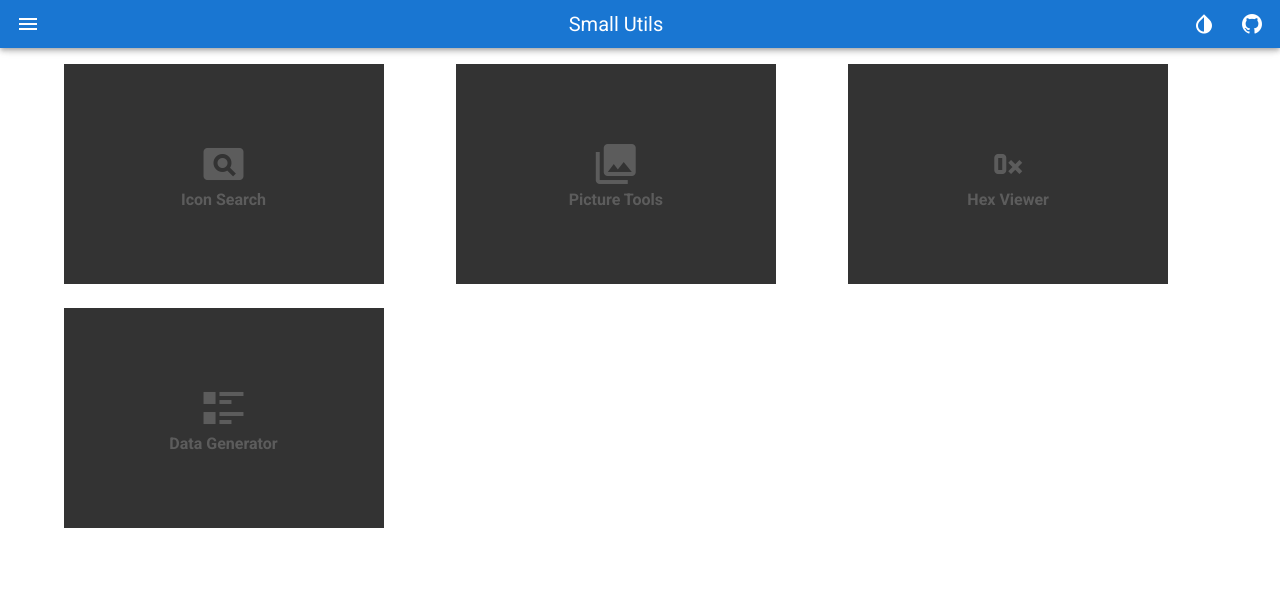
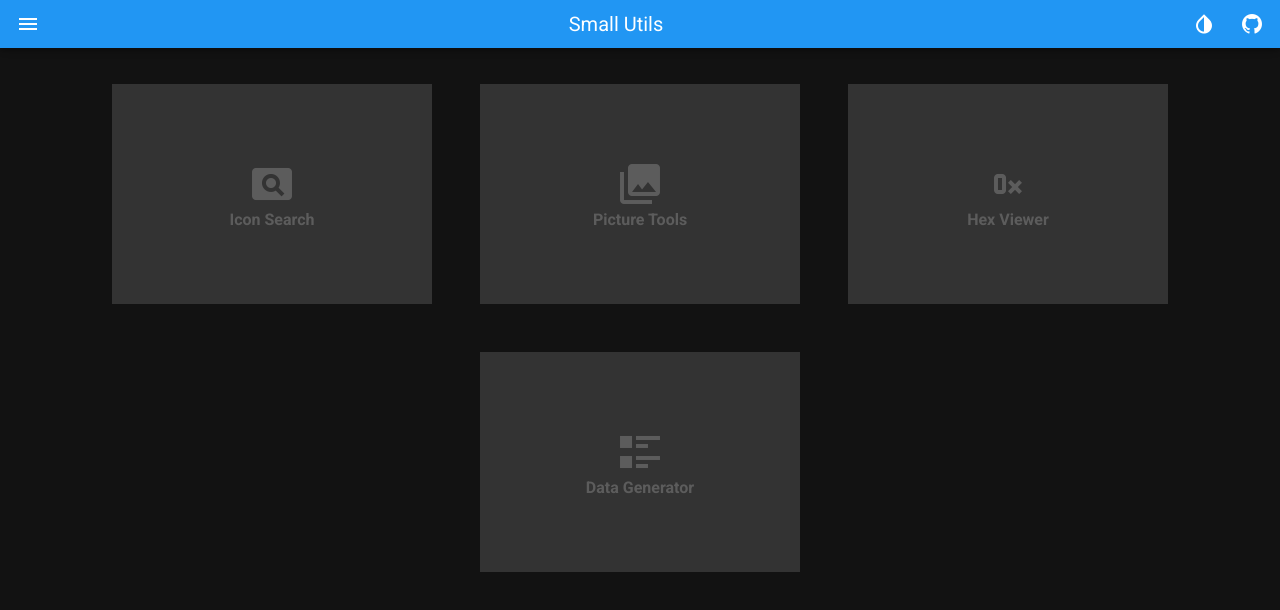
Before and after one commit to apmyhr/small-utils, a Vue app: page / in a window 1280 px wide. Shown: the top 610 px of the page. Built offline with nearby package versions, Linux system fonts and the light colour scheme.

Commit message:
improve layout allow click on hover to open page make dark mode default

```diff
--- a/src/pages/Home/index.vue
+++ b/src/pages/Home/index.vue
@@ -1,11 +1,13 @@
 <template>
-  <v-container class="container pa-4 text-center">
-    <v-row>
-      <template v-for="(page, index) in pages">
-        <v-col :key="index" cols="12" md="4">
-          <v-hover v-slot="{ hover }">
-            <v-card tile flat color="transparent" class="card">
-              <div class="face face1">
+  <v-card
+    class="d-flex justify-center flex-wrap container"
+    tile
+    flat
+    color="transparent"
+  >
+    <v-hover v-slot="{ hover }" v-for="(page, index) in pages" :key="index">
+      <v-card tile flat color="transparent" class="card ma-6">
+        <div class="face face1" @click="if (hover) { goToPage(page) }">
           <div class="content">
             <v-icon>{{ page.icon }}</v-icon>
             <h3>{{ page.title }}</h3>
@@ -15,16 +17,15 @@
           <div class="face face2" v-if="hover">
             <div class="content">
               <p class="body-2 black--text">{{ page.description }}</p>
-                    <v-btn color="warning" class="mt-6" @click="goToPage(page)">{{page.title}}</v-btn>
+              <v-btn color="warning" class="mt-6" @click="goToPage(page)">{{
+                page.title
+              }}</v-btn>
             </div>
           </div>
         </v-expand-transition>
       </v-card>
     </v-hover>
-        </v-col>
-      </template>
-    </v-row>
-  </v-container>
+  </v-card>
 </template>
 
 <script>
@@ -41,15 +42,14 @@ export default {
     },
   },
   methods: {
-      goToPage(page){
-        this.$bus.$emit('go-to-page', page);
-      }
-  }
+    goToPage(page) {
+      this.$bus.$emit("go-to-page", page);
+    },
+  },
 };
 </script>
 
 <style scoped>
-
 .container .card .face {
   width: 320px;
   height: 220px;
--- a/src/pages/IconSearch/index.vue
+++ b/src/pages/IconSearch/index.vue
@@ -8,7 +8,7 @@
   >
     <v-card-title>
       <v-text-field
-      class="mx-2"
+        class="ml-6 mr-2"
         clearable
         @input="updateFilterText"
         :hint="filterHint"
@@ -39,7 +39,7 @@
       <template v-slot:default="{ item }">
         <v-card
           class="d-flex align-content-start justify-center flex-wrap"
-          color="grey lighten-2"
+          color="transparent"
           flat
           tile
           :height="iconCardSize.height"
--- a/src/store/modules/settings.js
+++ b/src/store/modules/settings.js
@@ -1,7 +1,7 @@
 import * as Cookies from '../../utils/cookieUtils';
 
 const state = () => ({
-  darkMode: Cookies.getCookie('darkMode', false)
+  darkMode: Cookies.getCookie('darkMode', true)
 })
 
 // getters
```
Lines whose indentation alone changed are shown as unchanged.
